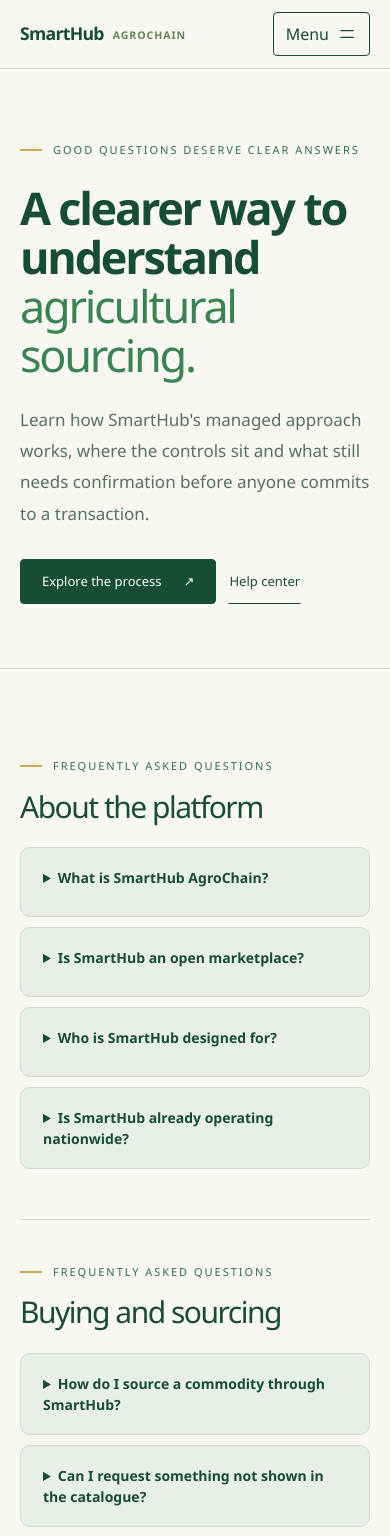
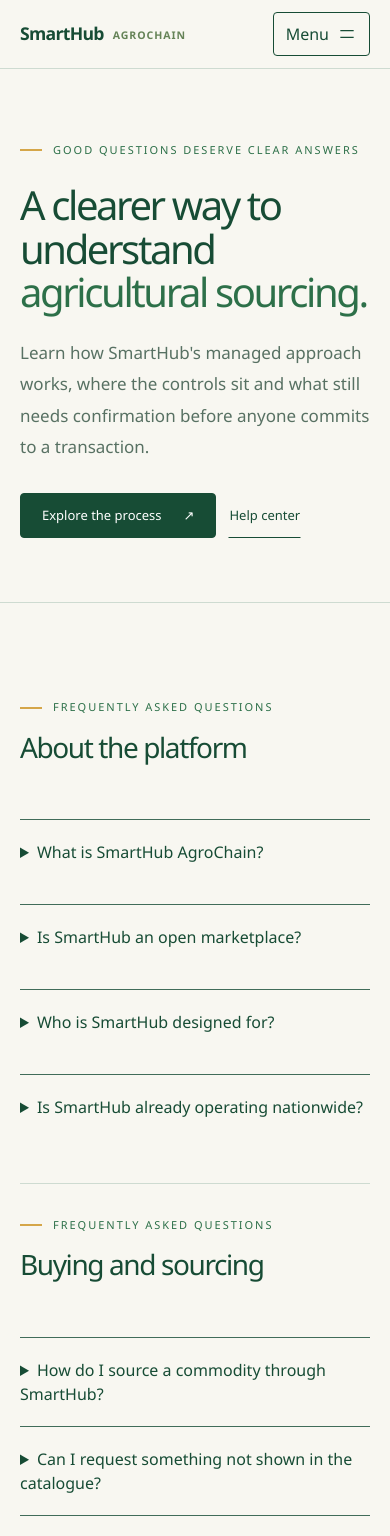
Before and after one commit to Maajolawasanjo/SmartHub-AgroChain, a Next.js app: page /faq in a window 390 px wide. Shown: the top 1536 px of the page. Built offline with nearby package versions, Linux system fonts and the light colour scheme; a web font is replaced by a local one.

Commit message:
feat(ui): complete editorial redesign of public assistance journal and policy pages

```diff
--- a/src/app/accessibility/page.tsx
+++ b/src/app/accessibility/page.tsx
@@ -1,4 +1,4 @@
 import Link from "next/link";
 import {PublicShell} from "@/components/public-shell";
 export const metadata={title:"Accessibility & Support"};
-export default function Accessibility(){return <PublicShell><section className="container public-section"><span className="eyebrow">Accessible participation</span><h1 className="public-legal-heading">Accessibility & Support</h1><p className="public-prose">SmartHub AgroChain aims to provide clear navigation, labelled forms and access across screen sizes. The website has not yet completed a formal independent accessibility audit. If a page, form or feature creates a barrier for you, contact the team to request assistance and report the problem.</p><a className="action action-primary" href="mailto:info@smarthubagrochain.online?subject=Accessibility%20support">Email accessibility support</a><p className="public-prose"><Link href="/faq">Read FAQs</Link> for other common questions.</p></section></PublicShell>}
+export default function Accessibility(){return <PublicShell><div className="editorial-service editorial-service-accessibility"><section className="container public-section"><span className="eyebrow">Accessible participation</span><h1 className="public-legal-heading">Accessibility & Support</h1><p className="public-prose">SmartHub AgroChain aims to provide clear navigation, labelled forms and access across screen sizes. The website has not yet completed a formal independent accessibility audit. If a page, form or feature creates a barrier for you, contact the team to request assistance and report the problem.</p><a className="action action-primary" href="mailto:info@smarthubagrochain.online?subject=Accessibility%20support">Email accessibility support</a><p className="public-prose"><Link href="/faq">Read FAQs</Link> for other common questions.</p></section></div></PublicShell>}
--- a/src/app/contact/page.tsx
+++ b/src/app/contact/page.tsx
@@ -14,11 +14,11 @@ export default async function Contact({searchParams}:{searchParams:Promise<{inte
   {title:"Farm participation",text:"Introduce your farm, crops, location and current or expected supply.",href:"/contact?interest=farmer#contact-form"},
   {title:"Partnerships",text:"Describe your business, service coverage and potential role in agricultural sourcing.",href:"/contact?interest=partner#contact-form"}
  ];
- return <PublicShell>
+ return <PublicShell><div className="editorial-service editorial-service-contact">
   <EditorialHero eyebrow="Get in touch with SmartHub" title={<>Let's start with <em>a real conversation.</em></>}
    description="Whether you need agricultural produce, grow it or help move it, the right next step begins with a clear introduction. Tell us what you need and what is relevant to your location."
    primary={{label:"See contact options",href:"#contact-options"}} secondary={{label:"How it works",href:"/how-it-works"}}
-   visual="produce" note="Responses, service coverage and participation depend on operational availability; no instant supply or response time is guaranteed.">
+   visual="produce" theme="dark" note="Responses, service coverage and participation depend on operational availability; no instant supply or response time is guaranteed.">
    <span className="editorial-overlay-kicker">A useful first message</span>
    <strong>Who you are · What you need · Where · When</strong><p className="editorial-overlay-meta">Avoid sharing passwords, OTPs or bank PINs.</p>
   </EditorialHero>
@@ -42,5 +42,5 @@ export default async function Contact({searchParams}:{searchParams:Promise<{inte
   <EditorialCTA eyebrow="Explore more" title="Understand the model before you commit."
    description="Learn how we approach sourcing, farmer participation and responsible agricultural supply coordination."
    primary={{label:"How SmartHub works",href:"/how-it-works"}} secondary={{label:"Explore the platform",href:"/product"}}/>
- </PublicShell>;
+ </div></PublicShell>;
 }
--- a/src/app/cookies/page.tsx
+++ b/src/app/cookies/page.tsx
@@ -1,4 +1,4 @@
 import Link from "next/link";
 import {PublicShell} from "@/components/public-shell";
 export const metadata={title:"Cookie Policy — Review Pending",robots:{index:false,follow:false}};
-export default function Cookies(){return <PublicShell><section className="container public-section"><span className="eyebrow">Policy review required</span><h1 className="public-legal-heading">Cookie Policy</h1><p className="public-prose">The final legally approved Cookie Policy has not been provided for the new SmartHub AgroChain platform. This page does not represent an approved legal policy. Necessary session cookies are intended for secure account functionality; any future optional analytics or marketing cookies require separate review and appropriate controls before activation.</p><Link className="action action-outline" href="/contact">Ask a privacy question</Link></section></PublicShell>}
+export default function Cookies(){return <PublicShell><div className="editorial-service editorial-service-cookies"><section className="container public-section"><span className="eyebrow">Policy review required</span><h1 className="public-legal-heading">Cookie Policy</h1><p className="public-prose">The final legally approved Cookie Policy has not been provided for the new SmartHub AgroChain platform. This page does not represent an approved legal policy. Necessary session cookies are intended for secure account functionality; any future optional analytics or marketing cookies require separate review and appropriate controls before activation.</p><Link className="action action-outline" href="/contact">Ask a privacy question</Link></section></div></PublicShell>}
--- a/src/app/faq/page.tsx
+++ b/src/app/faq/page.tsx
@@ -31,9 +31,9 @@ const sections=[
   {q:"How do I raise a support issue?",a:"Public questions can use Contact or this Help page. Signed-in authorized account holders can open and follow private support cases in their workspace."}
  ]}
 ];
-export default function FAQ(){return <PublicShell>
+export default function FAQ(){return <PublicShell><div className="editorial-service editorial-service-faq">
  <section className="editorial-hero"><div className="container editorial-section">
-  <Eyebrow>Good questions deserve clear answers</Eyebrow><h1 style={{font:"900 clamp(45px,6vw,78px)/1.09 var(--font-satoshi)",letterSpacing:"-.05em",maxWidth:820,color:"var(--brand-forest)",margin:"24px 0"}}>A clearer way to understand <em style={{color:"var(--brand-agricultural)"}}>agricultural sourcing.</em></h1>
+  <Eyebrow>Good questions deserve clear answers</Eyebrow><h1 className="service-display-heading">A clearer way to understand <em>agricultural sourcing.</em></h1>
   <p style={{maxWidth:740,color:"#587163",fontSize:17,lineHeight:1.85}}>Learn how SmartHub's managed approach works, where the controls sit and what still needs confirmation before anyone commits to a transaction.</p>
   <div className="editorial-actions"><Link href="/how-it-works" className="editorial-button editorial-button-primary">Explore the process <span aria-hidden="true">↗</span></Link>
    <Link href="/help" className="editorial-button editorial-button-secondary">Help center</Link></div>
@@ -48,4 +48,4 @@ export default function FAQ(){return <PublicShell>
  <EditorialCTA eyebrow="Need more detail?" title="Ask about your particular sourcing or participation question."
   description="Different products, locations and operating conditions need different answers. Send a specific enquiry or open a private support case if you already have a SmartHub account."
   primary={{label:"Contact the SmartHub team",href:"/contact"}} secondary={{label:"Find help",href:"/help"}}/>
- </PublicShell>}
+ </div></PublicShell>}
--- a/src/app/help/page.tsx
+++ b/src/app/help/page.tsx
@@ -11,9 +11,9 @@ const subjects=[
  {title:"Policies & privacy",text:"Privacy, terms and data handling require legally approved notices before public registration and production processing are enabled.",href:"/privacy",link:"Read privacy status"},
  {title:"Partnership questions",text:"Discuss an operational, logistics, field network or technical collaboration, subject to review.",href:"/partnerships",link:"Partnerships"}
 ];
-export default function Help(){return <PublicShell>
+export default function Help(){return <PublicShell><div className="editorial-service editorial-service-help">
  <section className="editorial-hero"><div className="container editorial-section"><Eyebrow>SmartHub help center</Eyebrow>
-  <div style={{maxWidth:850}}><h1 style={{font:"900 clamp(45px,6vw,76px)/1.09 var(--font-satoshi)",letterSpacing:"-.05em",color:"var(--brand-forest)",margin:"23px 0"}}>Clear answers. <em style={{color:"var(--brand-agricultural)"}}>A useful next step.</em></h1>
+  <div style={{maxWidth:850}}><h1 className="service-display-heading">Clear answers. <em>A useful next step.</em></h1>
    <p style={{fontSize:18,lineHeight:1.85,color:"#506a5a",maxWidth:740}}>Find the right information about agricultural sourcing, farmer participation, account access and operational support. Public enquiries and private customer cases are separate channels.</p>
   </div>
   <div className="editorial-actions"><Link href="/faq" className="editorial-button editorial-button-primary">Frequently asked questions <span aria-hidden="true">↗</span></Link>
@@ -37,4 +37,4 @@ export default function Help(){return <PublicShell>
  <EditorialCTA eyebrow="Still have a question?" title="We'll point you toward the right process."
  description="For public information, send an enquiry through the available contact channel. For private cases, sign into your secure support workspace."
  primary={{label:"Contact SmartHub",href:"/contact"}} secondary={{label:"Read the FAQ",href:"/faq"}}/>
- </PublicShell>}
+ </div></PublicShell>}
--- a/src/app/insights/[slug]/page.tsx
+++ b/src/app/insights/[slug]/page.tsx
@@ -5,4 +5,4 @@ import {PublicShell} from "@/components/public-shell";
 import {publicArticle,safeCatalogSlug} from "@/lib/public/catalog";
 export const dynamic="force-dynamic";
 export async function generateMetadata({params}:{params:Promise<{slug:string}>}):Promise<Metadata>{const {slug}=await params;const r=await publicArticle(slug);return r.item?{title:r.item.title,description:r.item.summary}:{title:"Insights | SmartHub AgroChain",robots:{index:false,follow:false}};}
-export default async function InsightDetail({params}:{params:Promise<{slug:string}>}){const {slug}=await params;if(!safeCatalogSlug(slug))notFound();const r=await publicArticle(slug);if(r.state==="ready"&&!r.item)notFound();return <PublicShell><section className="container public-section public-article"><Link className="public-text-link" href="/insights">← All insights</Link>{r.item?<article><p className="eyebrow">{r.item.category} · {r.item.publishedAt?.toLocaleDateString("en-NG")}</p><h1>{r.item.title}</h1><p className="public-article-deck">{r.item.summary}</p><div className="public-article-body">{r.item.body.split(/\n\s*\n/).map((p,i)=><p key={i}>{p}</p>)}</div></article>:<div className="public-empty"><h1>Insight unavailable</h1><p>The published-content service is not connected.</p></div>}</section></PublicShell>}
+export default async function InsightDetail({params}:{params:Promise<{slug:string}>}){const {slug}=await params;if(!safeCatalogSlug(slug))notFound();const r=await publicArticle(slug);if(r.state==="ready"&&!r.item)notFound();return <PublicShell><div className="editorial-service editorial-service-insights-detail"><section className="container public-section public-article"><Link className="public-text-link" href="/insights">← All insights</Link>{r.item?<article><p className="eyebrow">{r.item.category} · {r.item.publishedAt?.toLocaleDateString("en-NG")}</p><h1>{r.item.title}</h1><p className="public-article-deck">{r.item.summary}</p><div className="public-article-body">{r.item.body.split(/\n\s*\n/).map((p,i)=><p key={i}>{p}</p>)}</div></article>:<div className="public-empty"><h1>Insight unavailable</h1><p>The published-content service is not connected.</p></div>}</section></div></PublicShell>}
--- a/src/app/privacy/page.tsx
+++ b/src/app/privacy/page.tsx
@@ -9,7 +9,7 @@ export const metadata:Metadata={
  robots:{index:false,follow:false}
 };
 export default function Privacy(){
- return <PublicShell>
+ return <PublicShell><div className="editorial-service editorial-service-privacy">
   <section className="editorial-hero"><div className="container editorial-section">
    <Eyebrow>Legal document · Pending approval</Eyebrow>
    <h1 className="public-legal-heading" style={{maxWidth:820}}>A clearer foundation starts with responsible data practices.</h1>
@@ -26,5 +26,5 @@ export default function Privacy(){
     <p>Live features that require a published privacy notice must remain gated until legal review is complete. SmartHub does not claim these terms are approved.</p>
    </div>
   </section>
- </PublicShell>;
+ </div></PublicShell>;
 }
--- a/src/app/terms/page.tsx
+++ b/src/app/terms/page.tsx
@@ -9,7 +9,7 @@ export const metadata:Metadata={
  robots:{index:false,follow:false}
 };
 export default function Terms(){
- return <PublicShell>
+ return <PublicShell><div className="editorial-service editorial-service-terms">
   <section className="editorial-hero"><div className="container editorial-section">
    <Eyebrow>Legal document · Pending approval</Eyebrow>
    <h1 className="public-legal-heading" style={{maxWidth:830}}>Clear commercial terms should come before commitments.</h1>
@@ -27,5 +27,5 @@ export default function Terms(){
     <p>Official terms, buyer acceptance, independent provider verification and delivery obligations require their respective approved processes, not implied consent from a marketing page.</p>
    </div>
   </section>
- </PublicShell>;
+ </div></PublicShell>;
 }
--- a/src/styles/public-editorial.css
+++ b/src/styles/public-editorial.css
@@ -748,3 +748,115 @@
   .public-editorial .editorial-information .editorial-assurance-grid { grid-template-columns: minmax(0,1fr); }
   .public-editorial .editorial-information .editorial-content-grid>.editorial-photo { height: 20rem; }
 }
+
+/* Phase 06 — public assistance, journal and policy pages. */
+.public-editorial .editorial-service .public-section { padding-block: var(--public-space-section); }
+.public-editorial .editorial-service :is(.service-display-heading,.public-legal-heading,.public-article h1,.public-section>h2) {
+  font-family: var(--font-satoshi);
+  font-weight: var(--public-display-weight);
+  letter-spacing: var(--public-display-tracking);
+  line-height: 1.08;
+  font-size: var(--public-type-section);
+  overflow-wrap: anywhere;
+}
+.public-editorial .editorial-service :is(h1.service-display-heading,h1.public-legal-heading,.public-article h1) {
+  font-size: var(--public-type-hero);
+  max-width: 55rem;
+  margin-block: 1.5rem;
+}
+.public-editorial .editorial-service .service-display-heading em {
+  font-style: normal;
+  font-weight: var(--public-emphasis-weight);
+  color: var(--brand-agricultural-ink);
+}
+.public-editorial .editorial-service .public-prose {
+  color: var(--text-muted);
+  font-size: var(--public-type-body);
+  line-height: 1.75;
+  max-width: 48rem;
+}
+.public-editorial .editorial-service .editorial-contact-options { gap: 2rem; }
+.public-editorial .editorial-service .editorial-contact-options article {
+  border: 0;
+  border-top: 1px solid var(--brand-forest-muted);
+  background: transparent;
+  border-radius: 0;
+  padding: 1.75rem 0;
+}
+.public-editorial .editorial-service .editorial-contact-options h3 { font-size: 1.75rem; font-weight: var(--font-weight-regular); }
+.public-editorial .editorial-service .editorial-contact-options p { color: var(--text-muted); }
+.public-editorial .editorial-service .public-contact-area h2 { font-weight: var(--public-display-weight); letter-spacing: -.04em; }
+.public-editorial .editorial-service .public-contact-area>div p { color: var(--text-muted); }
+.public-editorial .editorial-service :is(#contact-options,#contact-form,#published-insights) { scroll-margin-top: 6rem; }
+.public-editorial .editorial-service .editorial-faq-group {
+  display: grid;
+  grid-template-columns: minmax(0,.75fr) minmax(0,1.25fr);
+  gap: clamp(1.5rem,5vw,5rem);
+  align-items: start;
+  padding-block: 2.5rem;
+}
+.public-editorial .editorial-service .editorial-faq-group .editorial-section-lead h2 { font-size: clamp(1.75rem,3vw,2.75rem); }
+.public-editorial .editorial-service .editorial-faq-preview { gap: 0; }
+.public-editorial .editorial-service .editorial-faq-preview details {
+  border: 0;
+  border-top: 1px solid var(--brand-forest-muted);
+  border-radius: 0;
+  background: transparent;
+  padding: 1.25rem 0;
+}
+.public-editorial .editorial-service .editorial-faq-preview summary { min-height: 44px; font-weight: var(--font-weight-medium); font-size: 1rem; }
+.public-editorial .editorial-service .editorial-faq-preview details p { font-size: .9375rem; line-height: 1.75; }
+.public-editorial .editorial-service-help .editorial-step-grid { gap: 0 2.5rem; }
+.public-editorial .editorial-service-help .editorial-step { padding-block: 2rem; border-top-color: var(--brand-forest-muted); }
+.public-editorial .editorial-service-help .editorial-step h3 { font-size: 1.5rem; }
+.public-editorial .editorial-service-help .editorial-step p { font-size: .9375rem; }
+.public-editorial .editorial-service .editorial-highlight {
+  border-radius: 0;
+  border-top: 1px solid var(--brand-forest-muted);
+  background: transparent;
+  padding: 2rem 0;
+}
+.public-editorial .editorial-service .editorial-highlight h3 { font-weight: var(--font-weight-regular); }
+.public-editorial .editorial-service-insights .public-card-grid { grid-template-columns: minmax(0,1fr); gap: 0; }
+.public-editorial .editorial-service-insights .public-feature-card {
+  border: 0;
+  border-top: 1px solid var(--brand-forest-muted);
+  border-radius: 0;
+  background: transparent;
+  padding: 2rem 0;
+  gap: 1rem;
+}
+.public-editorial .editorial-service-insights .public-feature-card h3 { font-size: clamp(1.75rem,3vw,2.75rem); font-weight: var(--font-weight-regular); overflow-wrap: anywhere; }
+.public-editorial .editorial-service-insights .public-feature-card p { max-width: 50rem; }
+.public-editorial .editorial-service-insights .public-participant-grid { gap: 0 2rem; margin-bottom: 2rem; }
+.public-editorial .editorial-service-insights .public-participant-grid span {
+  border: 0;
+  border-top: 1px solid var(--public-line);
+  border-radius: 0;
+  background: transparent;
+  padding: 1rem 0;
+  font-weight: var(--font-weight-medium);
+}
+.public-editorial .editorial-service .public-empty {
+  border: 0;
+  border-top: 1px solid var(--public-line);
+  background: transparent;
+  border-radius: 0;
+  padding: 2rem 0;
+}
+.public-editorial .editorial-service .public-empty :is(h1,h3) { font-weight: var(--public-display-weight); font-size: clamp(1.75rem,3vw,2.75rem); }
+.public-editorial .editorial-service-insights-detail .public-article { max-width: 53rem; }
+.public-editorial .editorial-service-insights-detail .public-article article { margin-top: 2.5rem; }
+.public-editorial .editorial-service-insights-detail .public-article-deck { color: var(--text-muted); font-size: clamp(1.125rem,2vw,1.5rem); line-height: 1.6; }
+.public-editorial .editorial-service-insights-detail .public-article-body { max-width: 43rem; font-size: 1.0625rem; line-height: 1.85; color: var(--brand-forest); overflow-wrap: anywhere; }
+.public-editorial .editorial-service .editorial-ending { width: 100%; padding: 0; }
+.public-editorial .editorial-service .editorial-ending-inner { border-radius: 0; padding: var(--public-space-section) var(--public-gutter); }
+.public-editorial :is(.editorial-service-cookies,.editorial-service-accessibility) .public-section { min-height: 50vh; }
+.public-editorial :is(.editorial-service-cookies,.editorial-service-accessibility) .action { margin-block: 1.5rem; }
+@media (max-width: 900px) {
+  .public-editorial .editorial-service .editorial-faq-group { grid-template-columns: minmax(0,1fr); gap: 1rem; }
+}
+@media (max-width: 640px) {
+  .public-editorial .editorial-service .editorial-contact-options { gap: 0; }
+  .public-editorial .editorial-service .editorial-faq-group { padding-block: 1.5rem; }
+}
```
Also changed, not shown: src/app/insights/page.tsx (+1 -1 lines), 3 other files (tests, documents, lock files or other folders).
